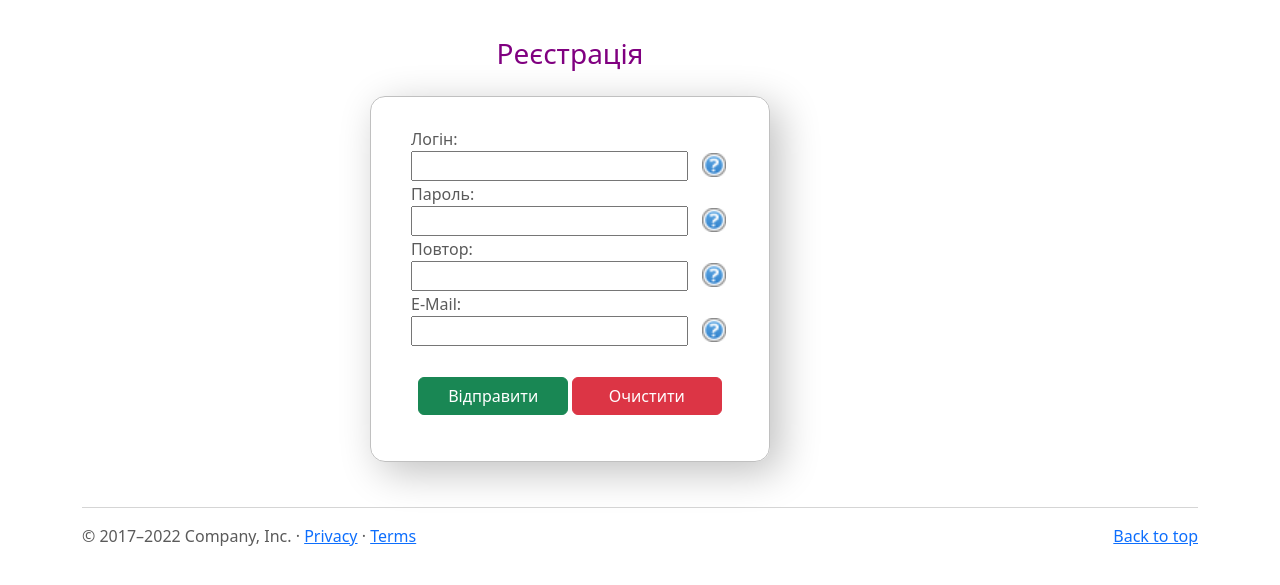
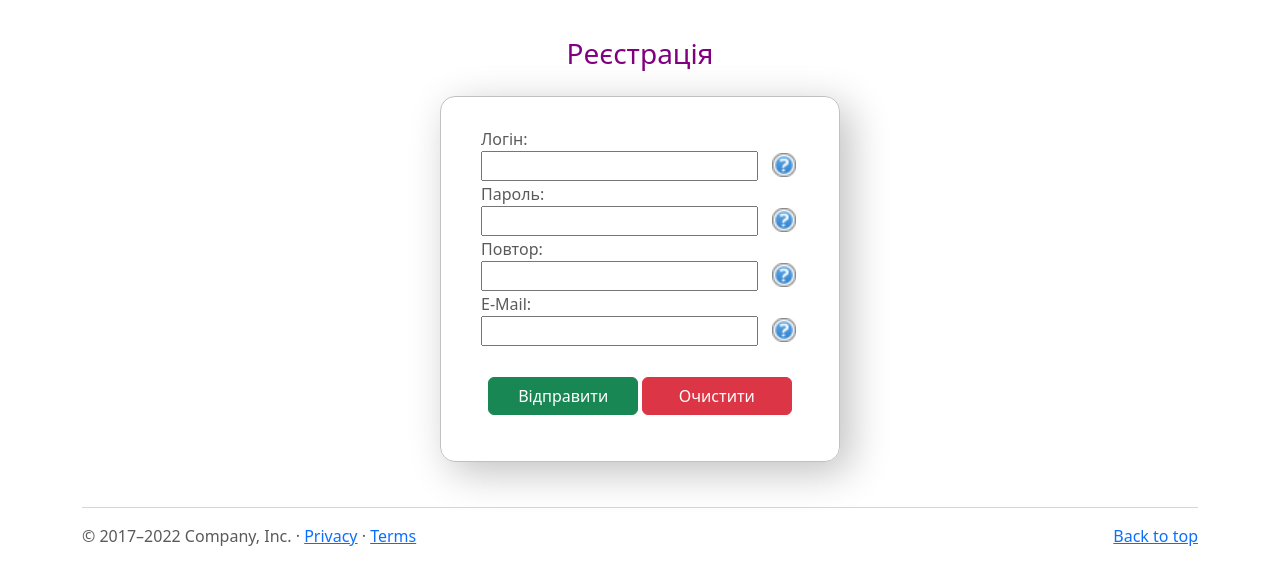
Before and after one commit to ProjectsMaster/univer, a Django app: page /account/reg in a window 1280 px wide. Shown: the part 56-641 px from the top of the page. Run offline with Django 4.2, Linux system fonts and the light colour scheme; parts of the project's set-up code (start-up, migrations or seed data) failed here and were passed over.

Commit message:
Fix margin in main

```diff
--- a/templates/account/reg.html
+++ b/templates/account/reg.html
@@ -7,7 +7,7 @@
 {% block content %}
 {% load static %}
     <div class="container"
-        style="text-align: center; margin: 45px 0px">
+        style="text-align: center; margin-top: 45px; margin-bottom: 45px">
         <h3 style="color: purple">Реєстрація</h3>
         <form id="form1" method="post" action="/account/reg" onsubmit="return true">
             {% csrf_token %}
```
Also changed, not shown: 1 other file.
